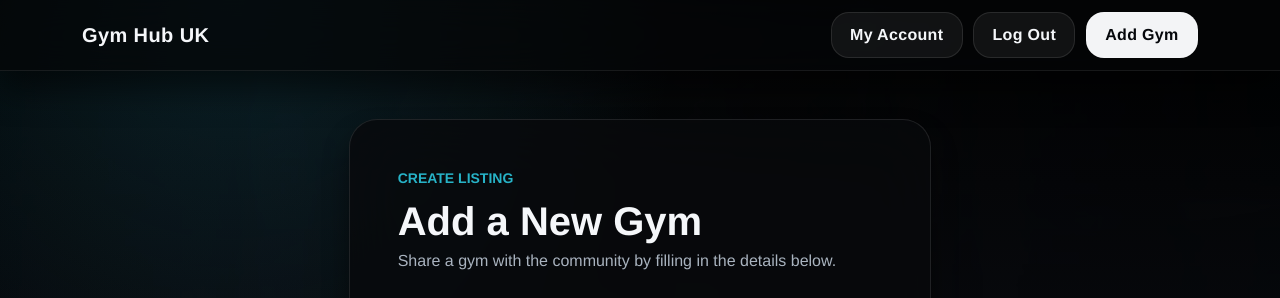
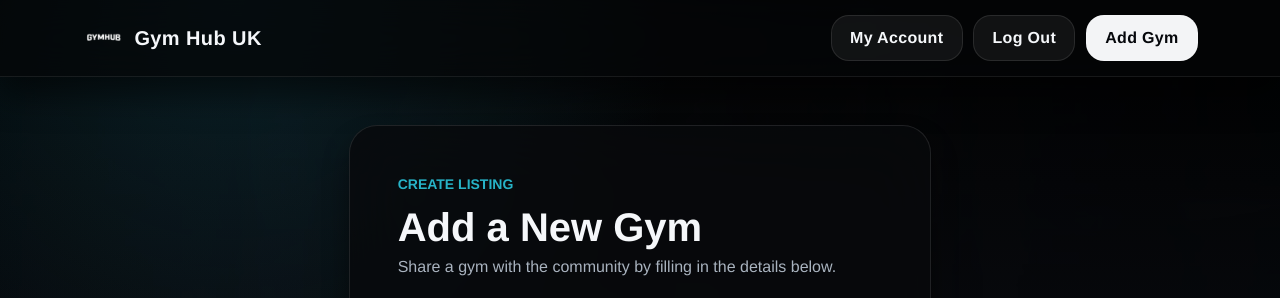
Before and after one commit to bankaiogx/gym-hub, a Django app: page /gyms/add/ in a window 1280 px wide. Shown: the top 298 px of the page. Run offline with Django 4.2, Linux system fonts and the light colour scheme; the visitor is signed in with stand-in values (Sample User, id 1); data that the repository does not hold is empty; parts of the project's set-up code (start-up, migrations or seed data) failed here and were passed over.

Commit message:
added logo for nav bar

```diff
--- a/gyms/static/gyms/css/styles.css
+++ b/gyms/static/gyms/css/styles.css
@@ -81,9 +81,19 @@ h6 {
 }
 
 .navbar-brand {
+    align-items: center;
     color: var(--gymxp-foreground) !important;
+    display: inline-flex;
     font-weight: 900;
+    gap: 0.65rem;
     letter-spacing: 0.02em;
+}
+
+.navbar-brand img {
+    border-radius: 12px;
+    height: 42px;
+    object-fit: contain;
+    width: 42px;
 }
 
 .navbar-actions {
--- a/gyms/templates/base.html
+++ b/gyms/templates/base.html
@@ -20,7 +20,10 @@
     <!-- Shared navigation changes depending on login state. -->
     <nav class="navbar navbar-dark bg-dark">
         <div class="container d-flex justify-content-between align-items-center gap-3">
-            <a class="navbar-brand" href="/">Gym Hub UK</a>
+            <a class="navbar-brand" href="/">
+                <img src="{% static 'gyms/images/gymhub-logo.png' %}" alt="Gym Hub UK">
+                <span>Gym Hub UK</span>
+            </a>
             <div class="navbar-actions">
                 {% if not user.is_authenticated %}
                     <a class="btn btn-outline-light" href="{% url 'login' %}">Login</a>
```
Also changed, not shown: gyms/static/gyms/images/gymhub-logo.png (added).
